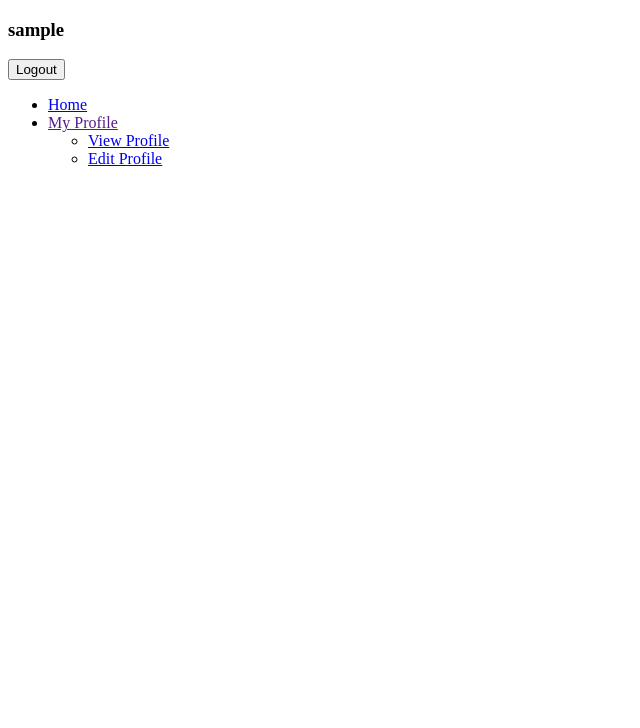
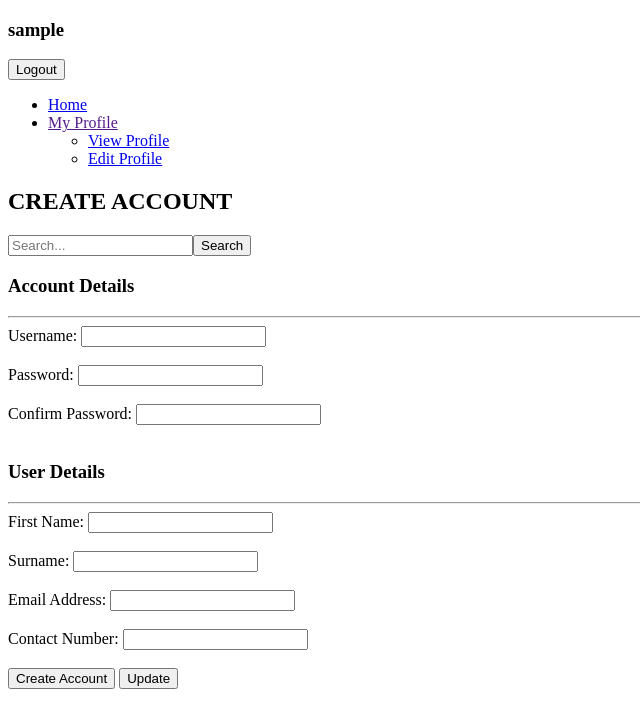
Before and after one commit to Z3phyr425/hotelreservation, a PHP site: page /createedit.php in a window 1280 px wide. Shown: the top 728 px of the page, without its empty margins (0-640 px from the left). Run offline with PHP 8.4, Linux system fonts and the light colour scheme; a user stored in the database is signed in; data comes from the database, SQL or seed files in the repository; data that the repository does not hold is empty.

Commit message:
Update createedit.php

```diff
--- a/createedit.php
+++ b/createedit.php
@@ -26,6 +26,37 @@
         include("header.php");
     ?>
     <div id="body">
+        <form action="" method="post">
+            <h2>CREATE ACCOUNT</h2>
+            </label><input type="text" class="text1" name="searchtxt" placeholder="Search..." required><input type="submit" class="btn1" name="searchbtn" value="Search">
+            <h3>Account Details</h3>
+            <hr>
+            <label for="" class="labels">Username: </label><input type="text" class="text1" name="username" required>
+            <br>
+            <br>
+            <label for="" class="labels">Password: </label><input type="password" class="text1" name="password" required>
+            <br>
+            <br>
+            <label for="" class="labels">Confirm Password: </label><input type="password" class="text1" name="cpassword" required>
+            <br>
+            <br>
+            <h3>User Details</h3>
+            <hr>
+            <label for="" class="labels">First Name: </label><input type="text" class="text1" name="firstname" required>
+            <br>
+            <br>
+            <label for="" class="labels">Surname: </label><input type="text" class="text1" name="surname" required>
+            <br>
+            <br>
+            <label for="" class="labels">Email Address: </label><input type="text" class="text1" name="email" required>
+            <br>
+            <br>
+            <label for="" class="labels">Contact Number: </label><input type="text" class="text1" name="contactnumber" required>
+            <br>
+            <br>
+            <input type="submit" class="btn1" name="createaccount" value="Create Account">
+            <input type="submit" class="btn1" name="update" value="Update">
+        </form>
 
     </div>
     <div id="footer">
```
